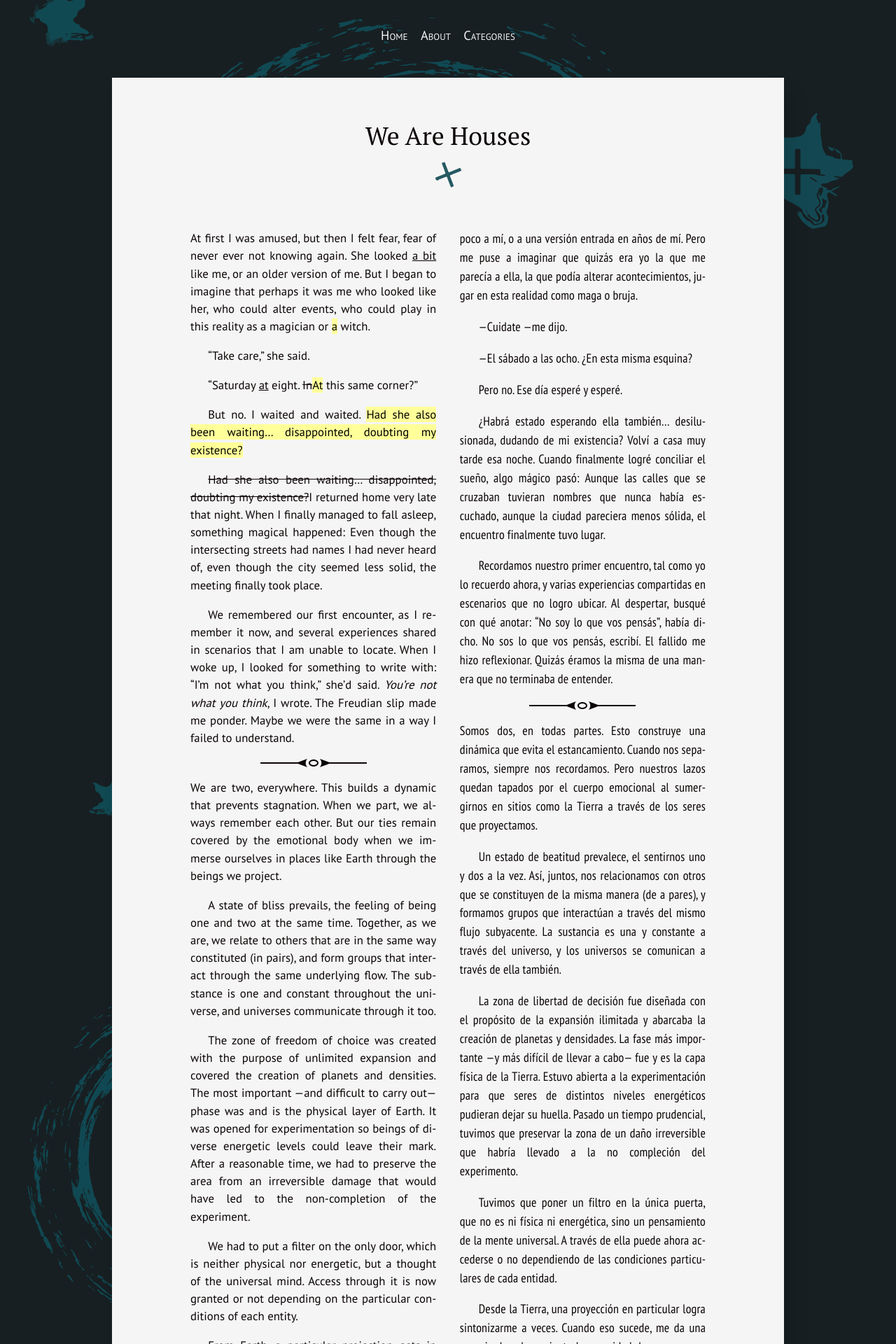
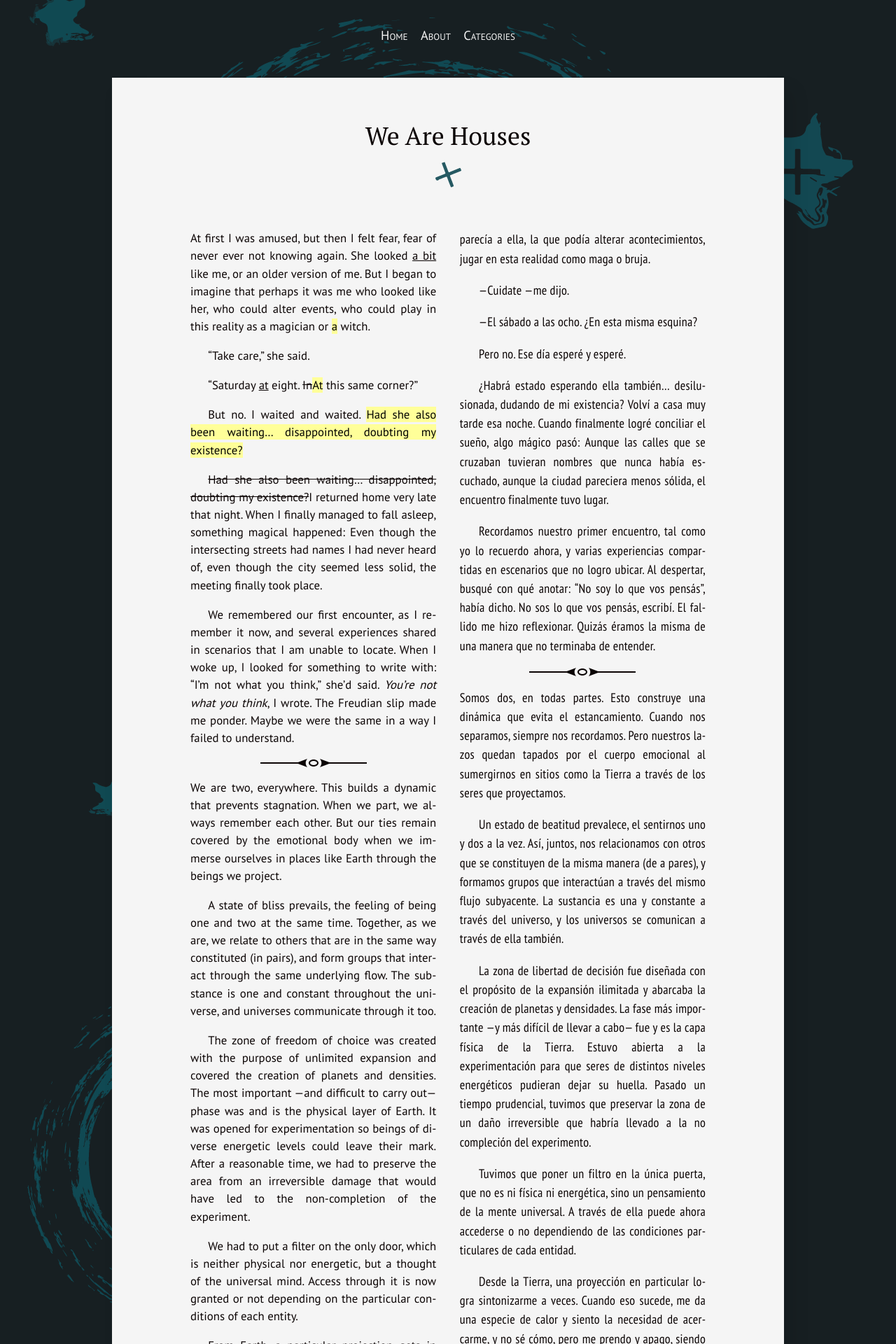
Before and after one commit to silvialohrmann/editorial, a Jekyll site: the page built from _posts/2022-11-18-we-are-houses.md, in a window 1280 px wide. Shown: the top 1920 px of the page at 70% size. Built offline with Jekyll 4.4.1, drawn with Linux system fonts in a browser that asks for light colours.

Commit message:
Update _article.scss

```diff
--- a/_sass/_article.scss
+++ b/_sass/_article.scss
@@ -53,8 +53,8 @@
 @media (min-width: $on-tablet) {
   .spanish p {
    font-family: 'PT Sans Narrow', sans-serif;
-   font-size: 107%;
-   letter-spacing: .01em;
+   font-size: 108%;
+   letter-spacing: .015em;
 }
   }
 
```
